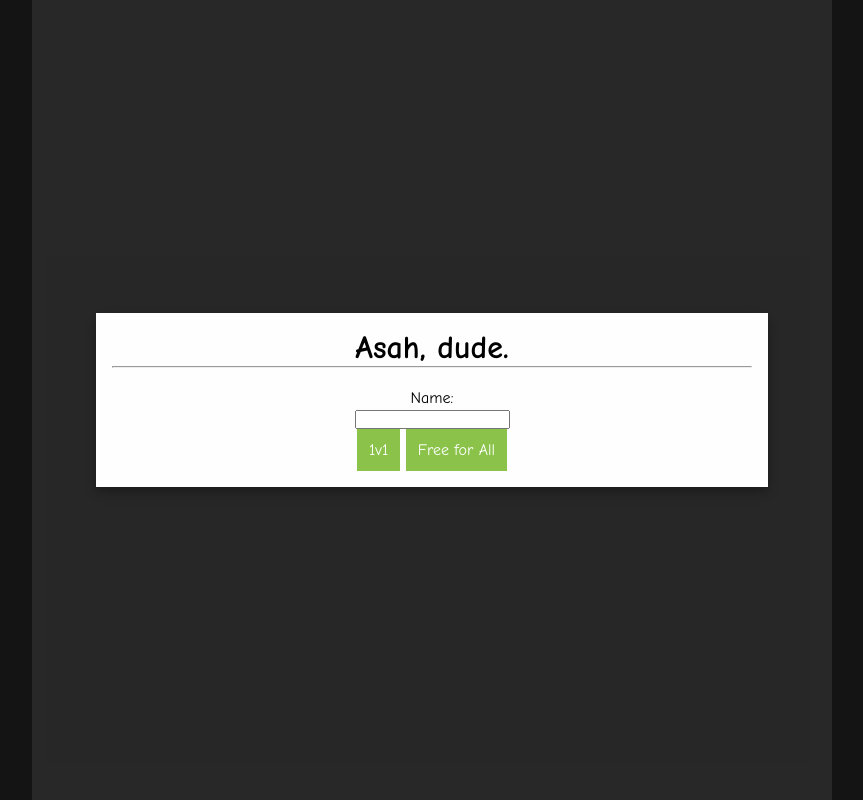
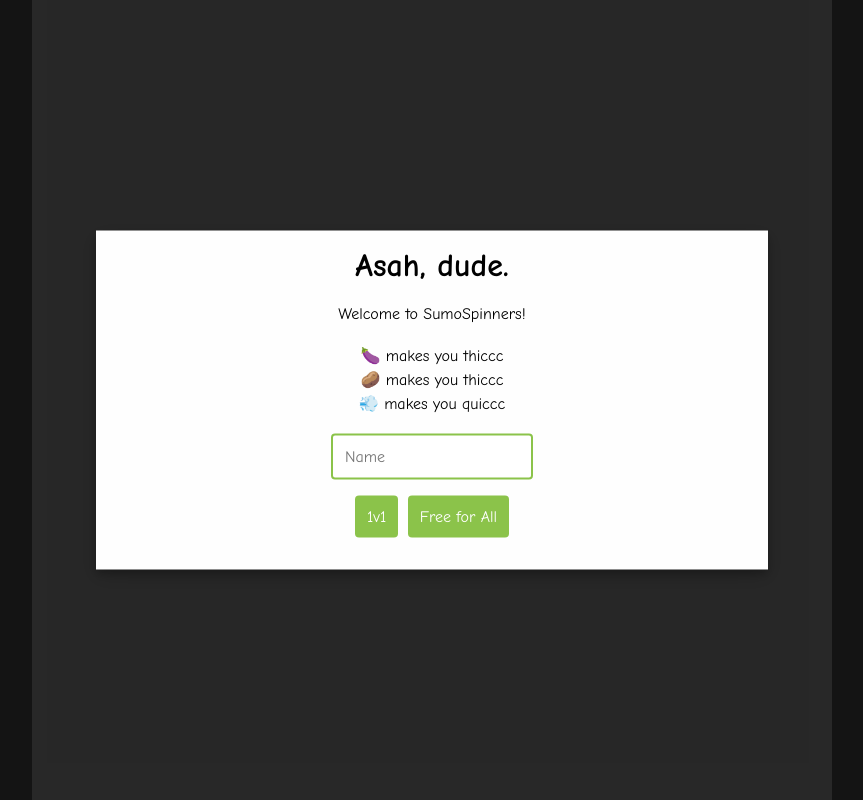
Before and after one commit to seanbecker15/sumo-spinner, a website: page client/index.html in a window 1280 px wide. Shown: the whole page, without its empty margins (208-1071 px from the left). Drawn offline with nearby package versions, Linux system fonts and the light colour scheme; no server answers.

Commit message:
Improved starting modal

```diff
--- a/client/index.html
+++ b/client/index.html
@@ -13,10 +13,14 @@
     <div id="modal" class="modal">
         <div class="modal-content">
             <h1>Asah, dude.</h1>
-            <hr>
             <br>
-            <p>Name:</p>
-            <input id="name" type="text ">
+            <p>Welcome to SumoSpinners!</p>
+            <br>
+            <p>🍆 makes you thiccc</p>
+            <p>🥔 makes you thiccc</p>
+            <p>💨 makes you quiccc</p>
+            <br>
+            <input id="name" type="text" placeholder="Name">
             <br>
             <button type="button" onclick="play2(); ">1v1</button>
             <button type="button" onclick="play4(); ">Free for All</button>
--- a/client/style.css
+++ b/client/style.css
@@ -8,12 +8,18 @@
 button {
     background-color: #8BC34A;
     border: none;
+    border-radius: 4px;
     color: white;
     display: inline-block;
     font-size: 16px;
+    margin: 16px 2px;
     padding: 12px;
     text-align: center;
     text-decoration: none;
+}
+
+button:hover {
+    cursor: pointer;
 }
 
 html {
@@ -21,6 +27,14 @@
     height: 100%;
     text-align: center;
     width: 100%;
+}
+
+input[type=text] {
+    border: 2px solid #8BC34A;
+    border-radius: 4px;
+    box-sizing: border-box;
+    font-size: 16px;
+    padding: 12px;
 }
 
 p {
```
